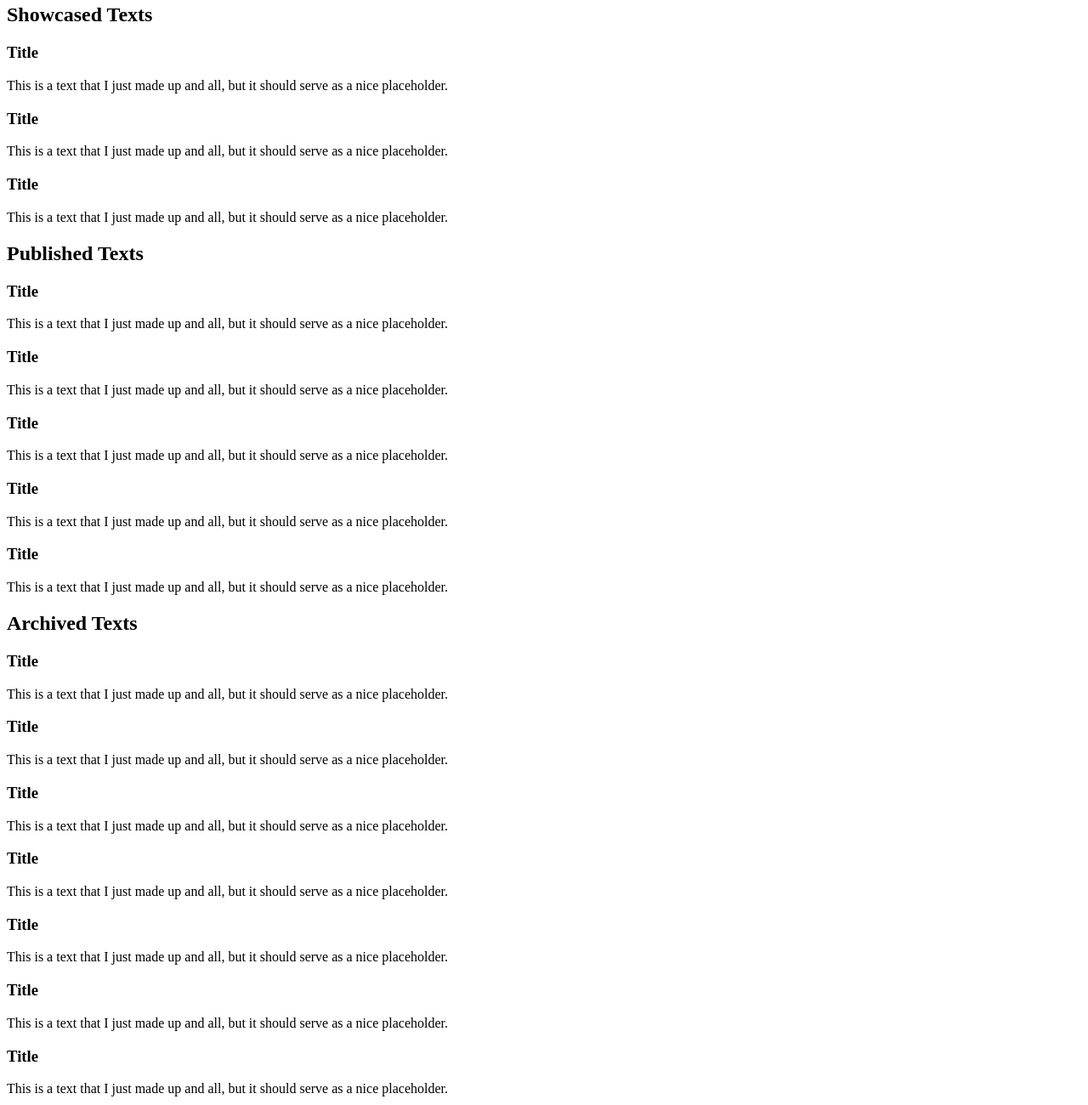
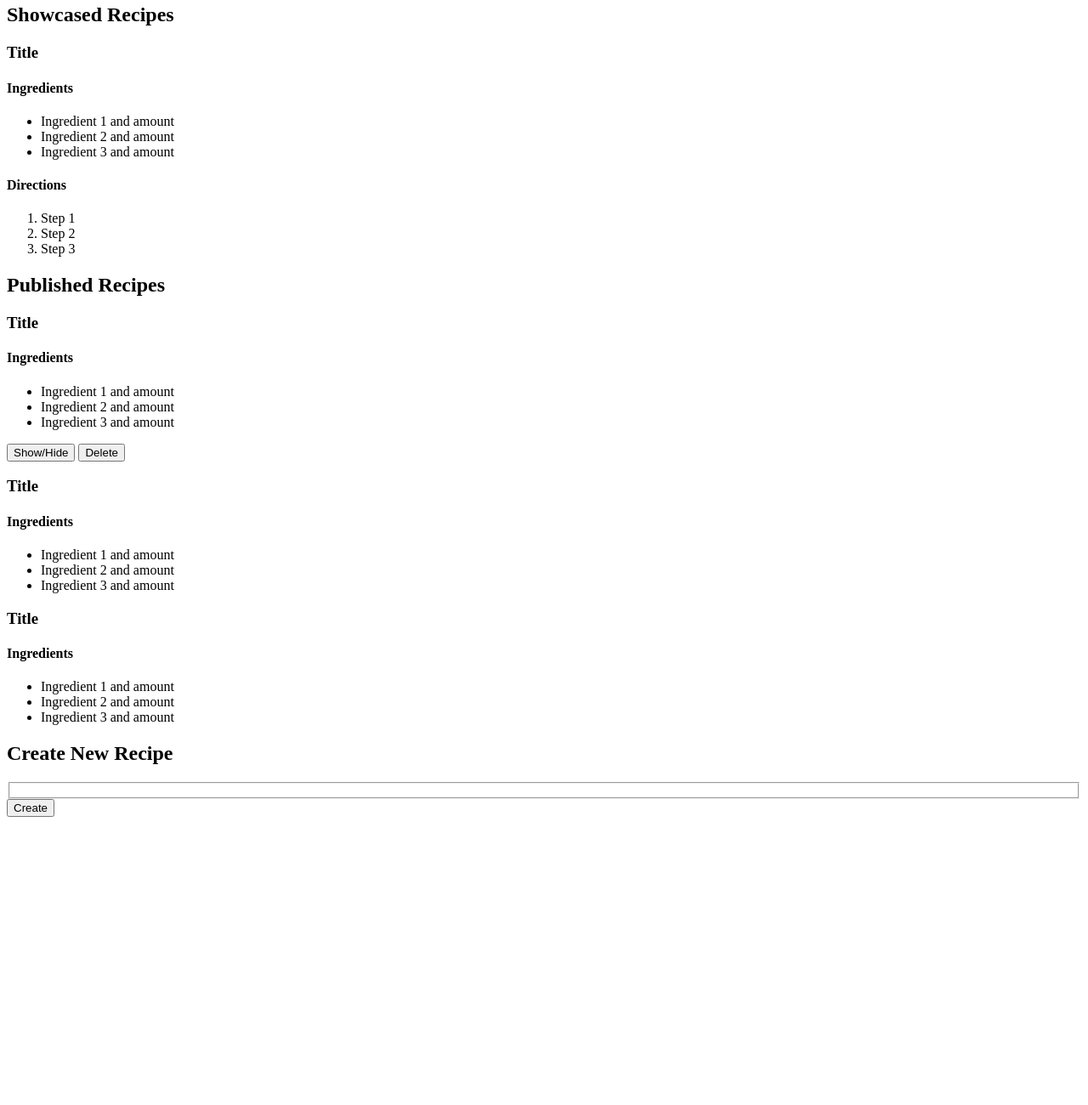
Before and after one commit to walke954/recipe-app, a website: page public/index.html in a window 1280 px wide. Shown: the part 340-1640 px from the top of the page at 85% size. After the commit the page ends 1309 px from the top, so only its background shows below. Drawn offline with Linux system fonts and the light colour scheme.

```diff
--- /dev/null
+++ b/config.js
@@ -0,0 +1,5 @@
+exports.DATABASE_URL = process.env.DATABASE_URL ||
+                      'mongodb://walke954:Gbbaa4fdm32@ds229690.mlab.com:29690/recipe-app-db';
+exports.TEST_DATABASE_URL = process.env.TEST_DATABASE_URL ||
+                      'mongodb://localhost/recipe-app-testDb';
+exports.PORT = process.env.PORT || 8080;
--- a/package.json
+++ b/package.json
@@ -12,6 +12,8 @@
   "dependencies": {
     "chai-http": "^4.0.0",
     "express": "^4.16.3",
+    "mongod": "^2.0.0",
+    "mongoose": "^5.1.1",
     "morgan": "^1.9.0"
   },
   "devDependencies": {
--- a/public/index.html
+++ b/public/index.html
@@ -28,77 +28,67 @@
 	<main>
 		<div class="col-8">
 			<div class="row">
-				<h2>Showcased Texts</h2>
+				<h2>Showcased Recipes</h2>
 				<div class="little-text">
 					<h3>Title</h3>
-					<p>This is a text that I just made up and all, but it should serve as a nice placeholder.</p>
-				</div>
-				<div class="little-text">
-					<h3>Title</h3>
-					<p>This is a text that I just made up and all, but it should serve as a nice placeholder.</p>
-				</div>
-				<div class="little-text">
-					<h3>Title</h3>
-					<p>This is a text that I just made up and all, but it should serve as a nice placeholder.</p>
+					<h4>Ingredients</h4>
+					<ul>
+						<li>Ingredient 1 and amount</li>
+						<li>Ingredient 2 and amount</li>
+						<li>Ingredient 3 and amount</li>
+					</ul>
+					<h4>Directions</h4>
+					<ol>
+						<li>Step 1</li>
+						<li>Step 2</li>
+						<li>Step 3</li>
+					</ol>
 				</div>
 			</div>
 		</div>
 		<div class="col-8">
 			<div class="row">
-				<h2>Published Texts</h2>
-				<div class="little-text">
+				<h2>Published Recipes</h2>
+				<div class="published-recipe">
 					<h3>Title</h3>
-					<p>This is a text that I just made up and all, but it should serve as a nice placeholder.</p>
+					<h4>Ingredients</h4>
+					<ul>
+						<li>Ingredient 1 and amount</li>
+						<li>Ingredient 2 and amount</li>
+						<li>Ingredient 3 and amount</li>
+					</ul>
+					<button id="show-hide-button">Show/Hide</button>
+					<button id="delete-button">Delete</button>
 				</div>
-				<div class="little-text">
+				<div class="published-recipe">
 					<h3>Title</h3>
-					<p>This is a text that I just made up and all, but it should serve as a nice placeholder.</p>
+					<h4>Ingredients</h4>
+					<ul>
+						<li>Ingredient 1 and amount</li>
+						<li>Ingredient 2 and amount</li>
+						<li>Ingredient 3 and amount</li>
+					</ul>
 				</div>
-				<div class="little-text">
+				<div class="published-recipe">
 					<h3>Title</h3>
-					<p>This is a text that I just made up and all, but it should serve as a nice placeholder.</p>
-				</div>
-				<div class="little-text">
-					<h3>Title</h3>
-					<p>This is a text that I just made up and all, but it should serve as a nice placeholder.</p>
-				</div>
-				<div class="little-text">
-					<h3>Title</h3>
-					<p>This is a text that I just made up and all, but it should serve as a nice placeholder.</p>
+					<h4>Ingredients</h4>
+					<ul>
+						<li>Ingredient 1 and amount</li>
+						<li>Ingredient 2 and amount</li>
+						<li>Ingredient 3 and amount</li>
+					</ul>
 				</div>
 			</div>
 		</div>
 		<div class="col-8">
 			<div class="row">
-				<h2>Archived Texts</h2>
-				<div class="little-text">
-					<h3>Title</h3>
-					<p>This is a text that I just made up and all, but it should serve as a nice placeholder.</p>
-				</div>
-				<div class="little-text">
-					<h3>Title</h3>
-					<p>This is a text that I just made up and all, but it should serve as a nice placeholder.</p>
-				</div>
-				<div class="little-text">
-					<h3>Title</h3>
-					<p>This is a text that I just made up and all, but it should serve as a nice placeholder.</p>
-				</div>
-				<div class="little-text">
-					<h3>Title</h3>
-					<p>This is a text that I just made up and all, but it should serve as a nice placeholder.</p>
-				</div>
-				<div class="little-text">
-					<h3>Title</h3>
-					<p>This is a text that I just made up and all, but it should serve as a nice placeholder.</p>
-				</div>
-				<div class="little-text">
-					<h3>Title</h3>
-					<p>This is a text that I just made up and all, but it should serve as a nice placeholder.</p>
-				</div>
-				<div class="little-text">
-					<h3>Title</h3>
-					<p>This is a text that I just made up and all, but it should serve as a nice placeholder.</p>
-				</div>
+				<form>
+					<h2>Create New Recipe</h2>
+					<fieldset>
+
+					</fieldset>
+					<button id="create-button">Create</button>
+				</form>
 			</div>
 		</div>
 	</main>
```
Also changed, not shown: public/about.html (deleted, +0 -41 lines), server.js (+21 -4 lines), test/test-server.js (+3 -1 lines), .travis.yml, models.js (added), 1 other file.
